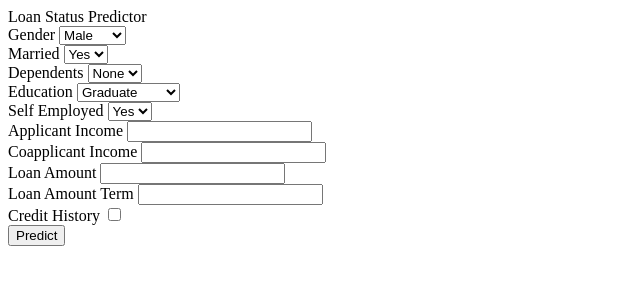
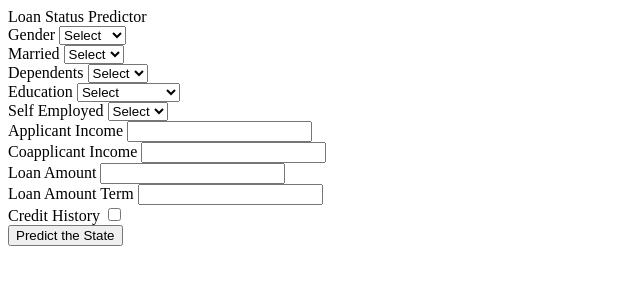
Before and after one commit to Malkith99/Full-Stack-ML-Project, a Flask app: page / in a window 1280 px wide. Shown: the top 300 px of the page, without its empty margins (0-640 px from the left). Run offline with Flask 3, Linux system fonts and the light colour scheme.

Commit message:
Web page is updated

```diff
--- a/Website/templates/index.html
+++ b/Website/templates/index.html
@@ -16,21 +16,24 @@
             <div class="form">
                 <div class="inputfield">
                     <label>Gender</label>
-                    <select>
+                    <select name="Gender" id="gender">
+                        <option value="" select hidden>Select</option>
                         <option value="1">Male</option>
                         <option value="0">Female</option>
                     </select>
                 </div>
                 <div class="inputfield">
                     <label>Married</label>
-                    <select>
+                    <select name="Married" id="married">
+                        <option value="" select hidden>Select</option>
                         <option value="1">Yes</option>
                         <option value="0">No</option>
                     </select>
                 </div>
                 <div class="inputfield">
                     <label>Dependents</label>
-                    <select>
+                    <select name="Dependents" id="dependents">
+                        <option value="" select hidden>Select</option>
                         <option value="0">None</option>
                         <option value="1">One</option>
                         <option value="2">Two</option>
@@ -39,14 +42,16 @@
                 </div>
                 <div class="inputfield">
                     <label>Education</label>
-                    <select>
+                    <select name="Education" id="education">
+                        <option value="" select hidden>Select</option>
                         <option value="1">Graduate</option>
                         <option value="0">Not Graduate</option>
                     </select>
                 </div>
                 <div class="inputfield">
                     <label>Self Employed</label>
-                    <select>
+                    <select name="Self Employed" id="selfEmployed">
+                        <option value="" select hidden>Select</option>
                         <option value="1">Yes</option>
                         <option value="0">No</option>
                     </select>
@@ -74,7 +79,7 @@
                     </div>
                 </div>
                 <div class="inputfield">
-                    <input type="submit" value="Predict" class="btn">
+                    <input type="submit" value="Predict the State" class="btn">
                 </div>
             </div>
         </form>
```
